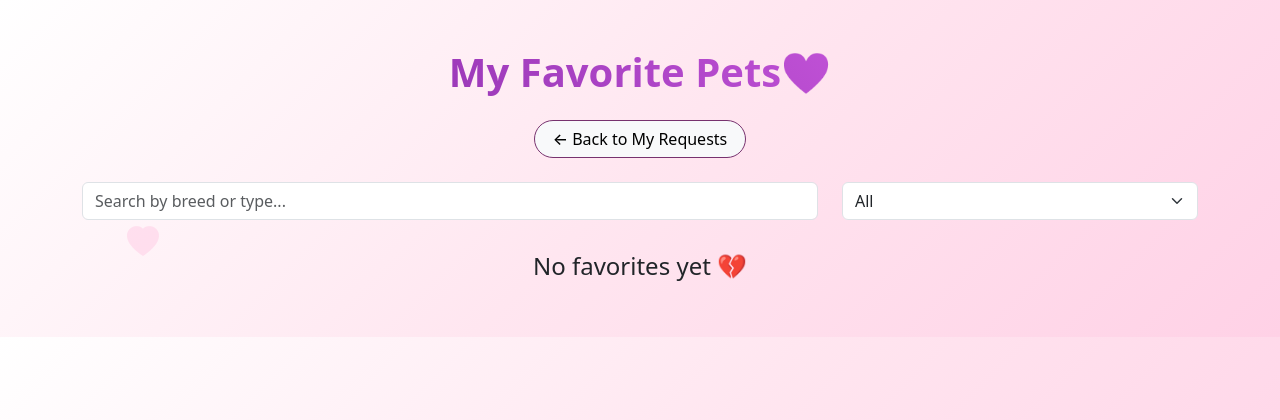
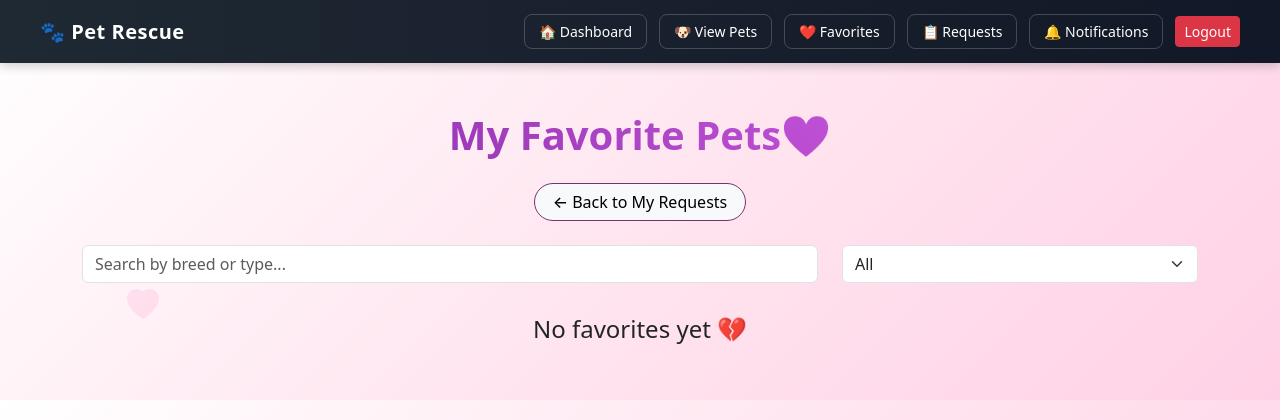
Before and after one commit to ankit02-git/petrescue, a Django app: page /favorites/ in a window 1280 px wide. Shown: the top 420 px of the page. Run offline with Django 5.2, Linux system fonts and the light colour scheme; a user stored in the database is signed in; data comes from the database, SQL or seed files in the repository; both versions use the stored data as it was after the commit.

Commit message:
completed users part

```diff
--- a/pets/models.py
+++ b/pets/models.py
@@ -1,5 +1,6 @@
 from django.db import models
 from django.conf import settings
+
 
 
 class Pet(models.Model):
--- a/pets/urls.py
+++ b/pets/urls.py
@@ -16,8 +16,9 @@ urlpatterns = [
     path('all-pets/', views.all_pets, name='all_pets'),
     path('favorites/', views.favorites, name='favorites'),
     path('pet/<int:pk>/', views.pet_detail, name='pet_detail'),
-    path('favorite/toggle/<int:pk>/', views.toggle_favorite, name='toggle_favorite'),
+
     path('logout/', LogoutView.as_view(next_page='login'), name='logout'),
+    path('favorite/<int:pet_id>/', views.toggle_favorite, name='toggle_favorite'),
 
 
 ]
--- a/pets/views.py
+++ b/pets/views.py
@@ -82,8 +82,16 @@ def my_requests(request):
 
 @login_required
 def all_pets(request):
+
     pets = Pet.objects.all()
-    return render(request, 'all_pets.html', {'pets': pets})
+
+    favorite_ids = Favorite.objects.filter(user=request.user)\
+                     .values_list('pet_id', flat=True)
+
+    return render(request,'all_requests.html',{
+        'pets':pets,
+        'favorite_ids':favorite_ids
+    })
 
 
 @login_required
@@ -268,17 +276,20 @@ def all_pets(request):
     })
 
 
+from django.http import JsonResponse
+from django.contrib.auth.decorators import login_required
+from .models import Pet, Favorite
+
 @login_required
 def toggle_favorite(request, pet_id):
+
     pet = Pet.objects.get(id=pet_id)
 
-    favorite, created = Favorite.objects.get_or_create(
-        user=request.user,
-        pet=pet
-    )
+    favorite = Favorite.objects.filter(user=request.user, pet=pet).first()
 
-    if not created:
+    if favorite:
         favorite.delete()
-        return JsonResponse({'status': 'removed'})
+        return JsonResponse({"status": "removed"})
 
-    return JsonResponse({'status': 'added'})
+    Favorite.objects.create(user=request.user, pet=pet)
+    return JsonResponse({"status": "added"})
--- a/templates/favorites.html
+++ b/templates/favorites.html
@@ -13,6 +13,48 @@
             background: linear-gradient(135deg, #ffffff, #ffe6f0, #ffd1e6);
             overflow-x: hidden;
         }
+        /* NAVBAR */
+.top-nav{
+    display:flex;
+    justify-content:space-between;
+    align-items:center;
+    padding:14px 40px;
+    background:linear-gradient(90deg,#1f2933,#111827);
+    color:white;
+    box-shadow:0 3px 10px rgba(0,0,0,0.2);
+}
+
+.top-nav h5{
+    margin:0;
+    font-weight:600;
+    letter-spacing:0.5px;
+}
+
+.nav-icons{
+    display:flex;
+    gap:12px;
+    align-items:center;
+}
+
+.nav-btn{
+    color:white;
+    text-decoration:none;
+    padding:6px 14px;
+    border-radius:8px;
+    border:1px solid rgba(255,255,255,0.2);
+    font-size:14px;
+    transition:0.3s;
+}
+
+.nav-btn:hover{
+    background:#ff4c4c;
+    border-color:#ff4c4c;
+    color:white;
+}
+
+.nav-icons form{
+    margin:0;
+}
 
         /* ✨ Fade-in */
         .fade-in {
@@ -88,6 +130,36 @@
 </head>
 
 <body>
+    <div class="top-nav">
+
+    <h5>🐾 Pet Rescue</h5>
+
+    <div class="nav-icons">
+
+        <a href="{% url 'dashboard' %}" class="nav-btn">🏠 Dashboard</a>
+
+        <a href="{% url 'all_pets' %}" class="nav-btn">🐶 View Pets</a>
+
+        <a href="{% url 'favorites' %}" class="nav-btn">
+            ❤️ Favorites
+        </a>
+
+        <a href="{% url 'my_requests' %}" class="nav-btn">
+            📋 Requests
+        </a>
+
+        <a href="#" class="nav-btn">
+            🔔 Notifications
+        </a>
+
+        <form method="POST" action="{% url 'account_logout' %}">
+            {% csrf_token %}
+            <button class="btn btn-danger btn-sm">Logout</button>
+        </form>
+
+    </div>
+
+</div>
 
 
 <!-- ❤️ Floating Hearts -->
@@ -166,12 +238,10 @@
                             View
                         </a>
 
-                        <!-- ❌ Remove with AJAX -->
-                        <button onclick="removeFavorite({{ fav.pet.id }}, this)"
-                                class="btn btn-outline-danger btn-pill">
+                       <button onclick="removeFavorite({{ fav.pet.id }}, this)"
+                            class="btn btn-danger btn-pill">
                             Remove
                         </button>
-
                     </div>
                 </div>
             </div>
@@ -187,35 +257,46 @@
 </div>
 
 <script>
-/* 🔍 Search + Filter */
-document.getElementById("searchInput").addEventListener("input", filterPets);
-document.getElementById("statusFilter").addEventListener("change", filterPets);
 
-function filterPets() {
-    let search = document.getElementById("searchInput").value.toLowerCase();
-    let status = document.getElementById("statusFilter").value;
+function getCookie(name){
+let cookieValue=null;
 
-    document.querySelectorAll(".favorite-item").forEach(item => {
-        let name = item.dataset.name;
-        let petStatus = item.dataset.status;
+if(document.cookie && document.cookie!==""){
+const cookies=document.cookie.split(';');
 
-        let matchSearch = name.includes(search);
-        let matchStatus = (status === "all" || petStatus === status);
+for(let i=0;i<cookies.length;i++){
+const cookie=cookies[i].trim();
 
-        item.style.display = (matchSearch && matchStatus) ? "block" : "none";
-    });
+if(cookie.substring(0,name.length+1)===(name+'=')){
+cookieValue=decodeURIComponent(cookie.substring(name.length+1));
+break;
+}
+}
 }
 
-/* ❌ Remove without leaving page */
-function removeFavorite(petId, button) {
-    fetch(`/favorite/${petId}/`)
-    .then(response => response.text())
-    .then(() => {
-        let card = button.closest(".favorite-item");
-        card.remove();
-    });
+return cookieValue;
 }
+
+function removeFavorite(petId, button){
+
+fetch(`/favorite/${petId}/`,{
+method:"POST",
+headers:{
+"X-CSRFToken":getCookie("csrftoken")
+}
+})
+.then(response=>response.json())
+.then(data=>{
+
+if(data.status=="removed"){
+let card = button.closest(".favorite-item");
+card.remove();
+}
+
+})
+
+}
+
 </script>
-
 </body>
 </html>
```
Also changed, not shown: templates/all_pets.html (+110 -14 lines), templates/my_requests.html (+39 -25 lines), db.sqlite3, media/pets/dig3.jpeg (added).
